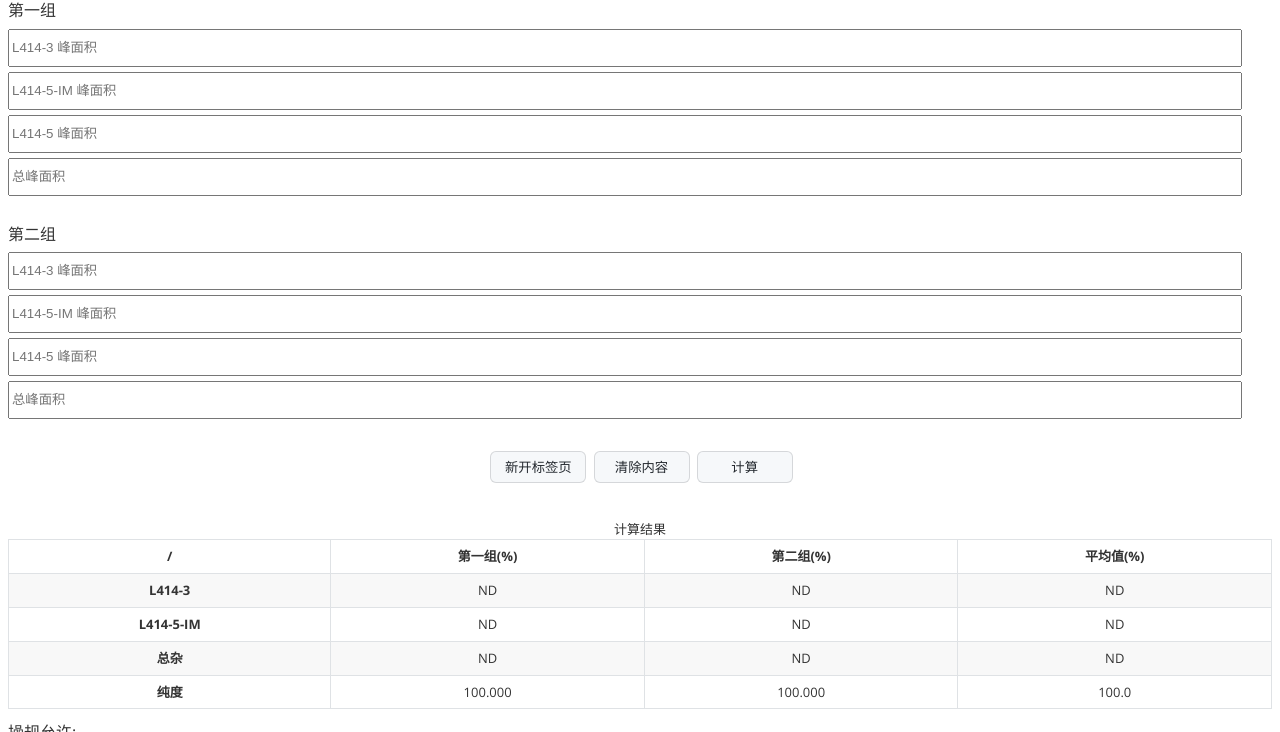
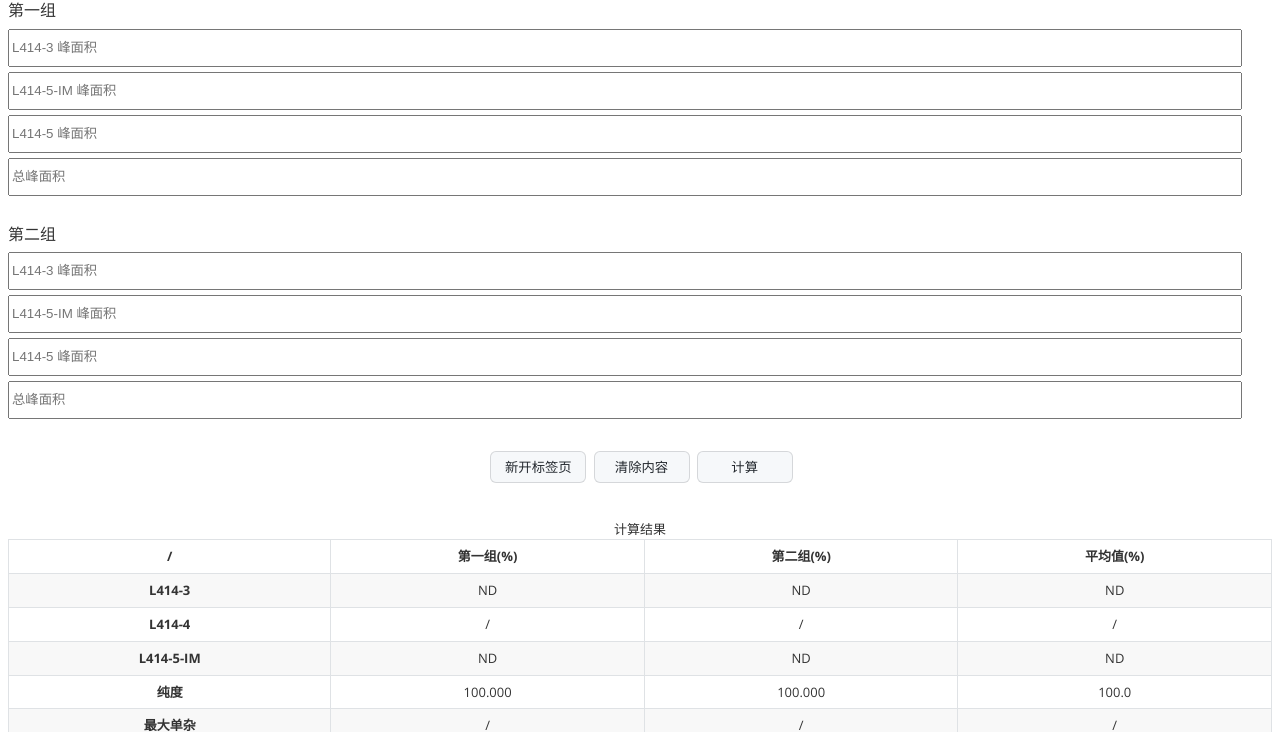
Before and after one commit to hbk01/hbk01.github.io, a plain HTML site: page L414-5KR-impurities.html in a window 1280 px wide. Both pictures are taken after a click on the button "计算". Shown: the part 68-800 px from the top of the page. Drawn offline with nearby package versions, Linux system fonts and the light colour scheme.

Commit message:
+ L414-5KR 相关物质结果表格添加L414-4KR和最大未知杂质显示，防止写错

```diff
--- a/L414-5KR-impurities.html
+++ b/L414-5KR-impurities.html
@@ -244,14 +244,14 @@
             <td id="two"></td>
             <td id="average"></td>
         </tr>
+        <tr id="L414-4">
+            <th scope="row">L414-4</th>
+            <td id="one">/</td>
+            <td id="two">/</td>
+            <td id="average">/</td>
+        </tr>
         <tr id="L414-5-IM">
             <th scope="row">L414-5-IM</th>
-            <td id="one"></td>
-            <td id="two"></td>
-            <td id="average"></td>
-        </tr>
-        <tr id="impurities">
-            <th scope="row">总杂</th>
             <td id="one"></td>
             <td id="two"></td>
             <td id="average"></td>
@@ -262,6 +262,18 @@
             <td id="two"></td>
             <td id="average"></td>
         </tr>
+        <tr id="max_impurities">
+            <th scope="row">最大单杂</th>
+            <td id="one">/</td>
+            <td id="two">/</td>
+            <td id="average">/</td>
+        </tr>
+        <tr id="impurities">
+            <th scope="row">杂质总量</th>
+            <td id="one"></td>
+            <td id="two"></td>
+            <td id="average"></td>
+        </tr>
     </table>
     <div id="msgbox"></div>
 </body>
```
